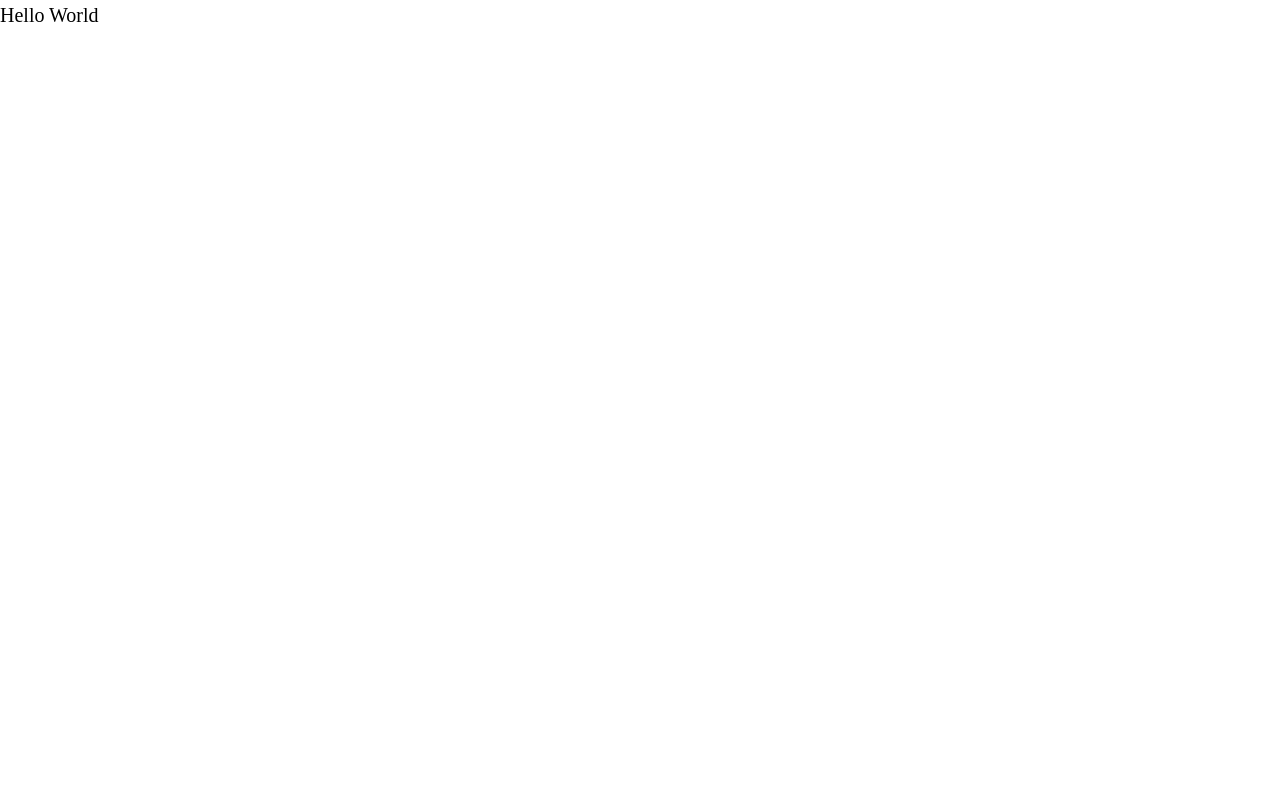
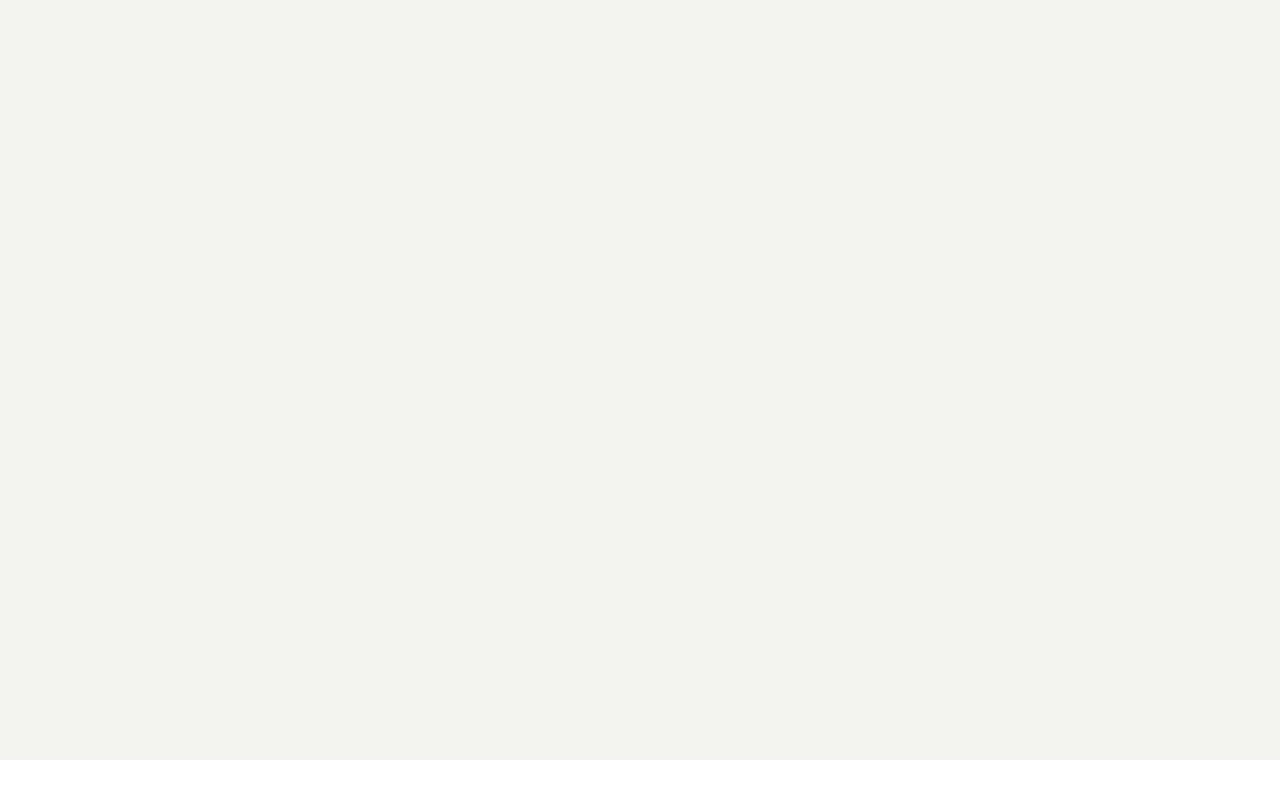
Before and after one commit to JavierHerreraM/take-notes, a React (Create React App) app: page / in a window 1280 px wide. Built offline with nearby package versions, Linux system fonts and the light colour scheme.

Commit message:
Create the canvas component

```diff
--- a/src/App.jsx
+++ b/src/App.jsx
@@ -1,10 +1,11 @@
 import React from "react";
 import './setupStyles.scss';
+import Canvas from './parts/canvas/Canvas';
 
 function App() {
-    return (
-        <div>Hello World</div>
-    );
-}
+    return <>
+        <Canvas />
+    </>;
+};
 
 export default App;
--- /dev/null
+++ b/src/parts/canvas/Canvas.jsx
@@ -0,0 +1,15 @@
+import React from 'react';
+import PropTypes from 'prop-types';
+import './canvas.scss';
+
+const Canvas = (props) => {
+    const { children } = props;
+    return <main className='canvas'>
+        {children}
+    </main>;
+};
+
+//Provides a canvas for the pages to display
+Canvas.propTypes = { children: PropTypes.element }
+
+export default Canvas;
--- /dev/null
+++ b/src/parts/canvas/canvas.scss
@@ -0,0 +1,7 @@
+@import '../../sassVariables';
+
+.canvas {
+    padding: 2rem 1rem;
+    min-height: calc(100vh - 40px);
+    background-color: $background-color;
+}
```
Also changed, not shown: 1 other file (tests, documents, lock files or other folders).
